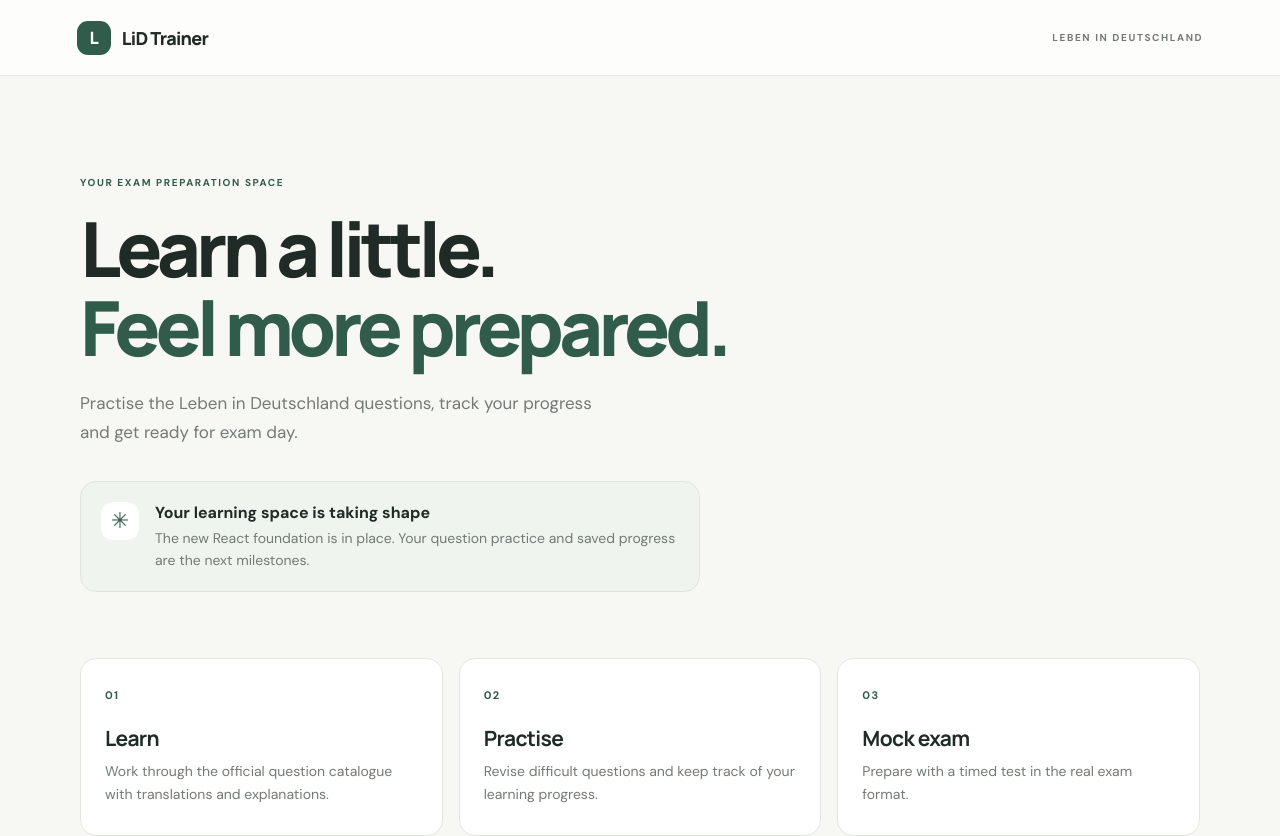
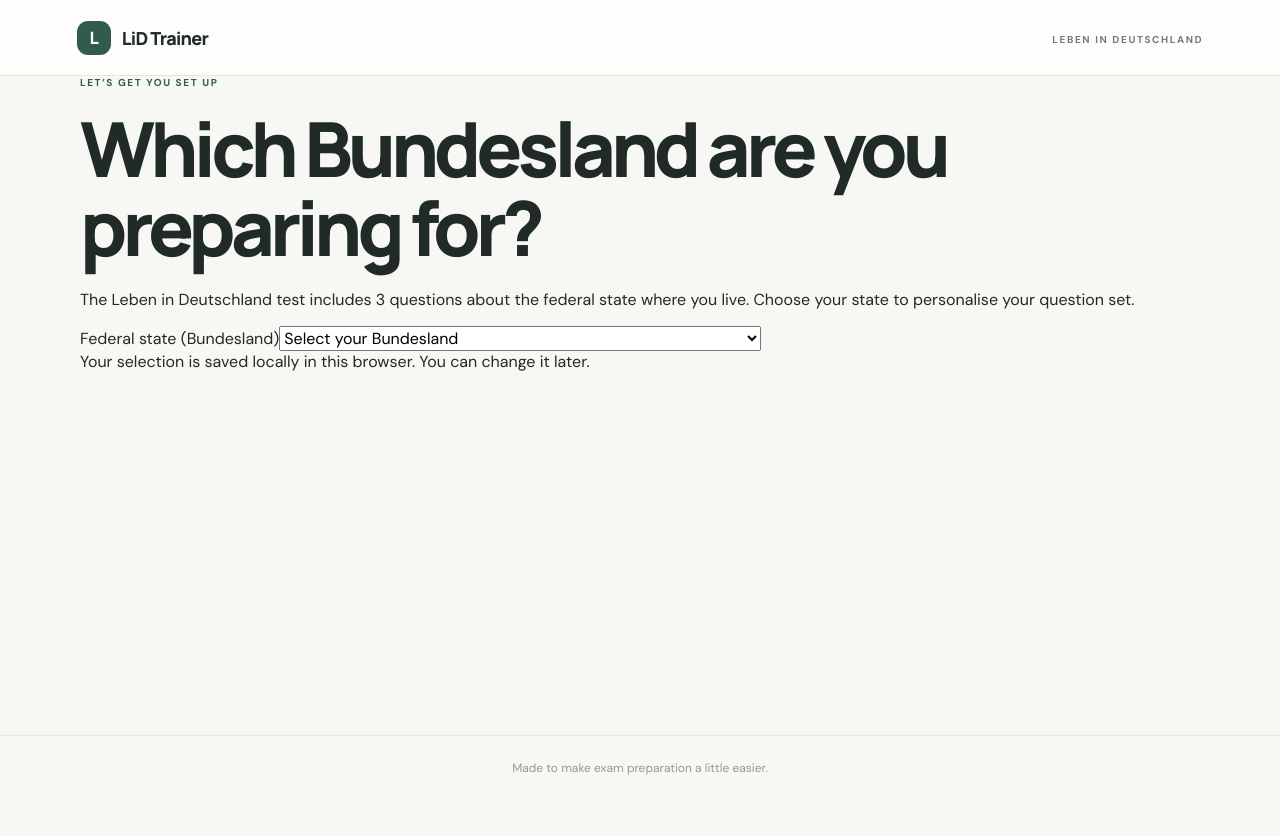
Before and after one commit to RohanKini7/lid-trainer, a React (Vite) app: page / in a window 1280 px wide. Shown: the top 836 px of the page. After the commit the page ends 800 px from the top, so only its background shows below. Built offline with nearby package versions, Linux system fonts and the light colour scheme.

Commit message:
Require Bundesland selection and persist preference

```diff
--- a/src/app/App.tsx
+++ b/src/app/App.tsx
@@ -1,7 +1,35 @@
+import { useEffect, useState } from 'react';
 import { Link, Route, Routes } from 'react-router-dom';
+import type { BundeslandCode } from '../types/question';
+import { getBundesland } from '../data/bundeslaender';
+import BundeslandSetup from '../features/setup/BundeslandSetup';
 import Dashboard from '../features/dashboard/Dashboard';
 
+const STORAGE_KEY = 'lid-trainer-bundesland';
+
+function readSavedBundesland(): BundeslandCode | '' {
+  try {
+    const saved = window.localStorage.getItem(STORAGE_KEY);
+    return saved && getBundesland(saved as BundeslandCode) ? saved as BundeslandCode : '';
+  } catch {
+    return '';
+  }
+}
+
 export default function App() {
+  const [bundesland, setBundesland] = useState<BundeslandCode | ''>(readSavedBundesland);
+
+  useEffect(() => {
+    try {
+      if (bundesland) window.localStorage.setItem(STORAGE_KEY, bundesland);
+      else window.localStorage.removeItem(STORAGE_KEY);
+    } catch {
+      // The app remains usable if browser storage is unavailable.
+    }
+  }, [bundesland]);
+
+  const selectedState = bundesland ? getBundesland(bundesland) : undefined;
+
   return (
     <div className="app-shell">
       <header className="topbar">
@@ -9,13 +37,25 @@ export default function App() {
           <span className="brand-mark">L</span>
           <span>LiD Trainer</span>
         </Link>
-        <span className="topbar-caption">LEBEN IN DEUTSCHLAND</span>
+        <div className="topbar-tools">
+          <span className="topbar-caption">LEBEN IN DEUTSCHLAND</span>
+          {selectedState && (
+            <button className="settings-button" type="button" onClick={() => setBundesland('')}>
+              Change state
+            </button>
+          )}
+        </div>
       </header>
       <main className="main-content">
-        <Routes>
-          <Route path="/" element={<Dashboard />} />
-          <Route path="*" element={<Dashboard />} />
-        </Routes>
+        {!selectedState ? (
+          <BundeslandSetup value={bundesland} onChange={setBundesland} isFirstVisit />
+        ) : (
+          <Routes>
+            <Route path="/" element={<Dashboard selectedState={selectedState} />} />
+            <Route path="/settings" element={<BundeslandSetup value={bundesland} onChange={setBundesland} />} />
+            <Route path="*" element={<Dashboard selectedState={selectedState} />} />
+          </Routes>
+        )}
       </main>
       <footer className="app-footer">Made to make exam preparation a little easier.</footer>
     </div>
```
